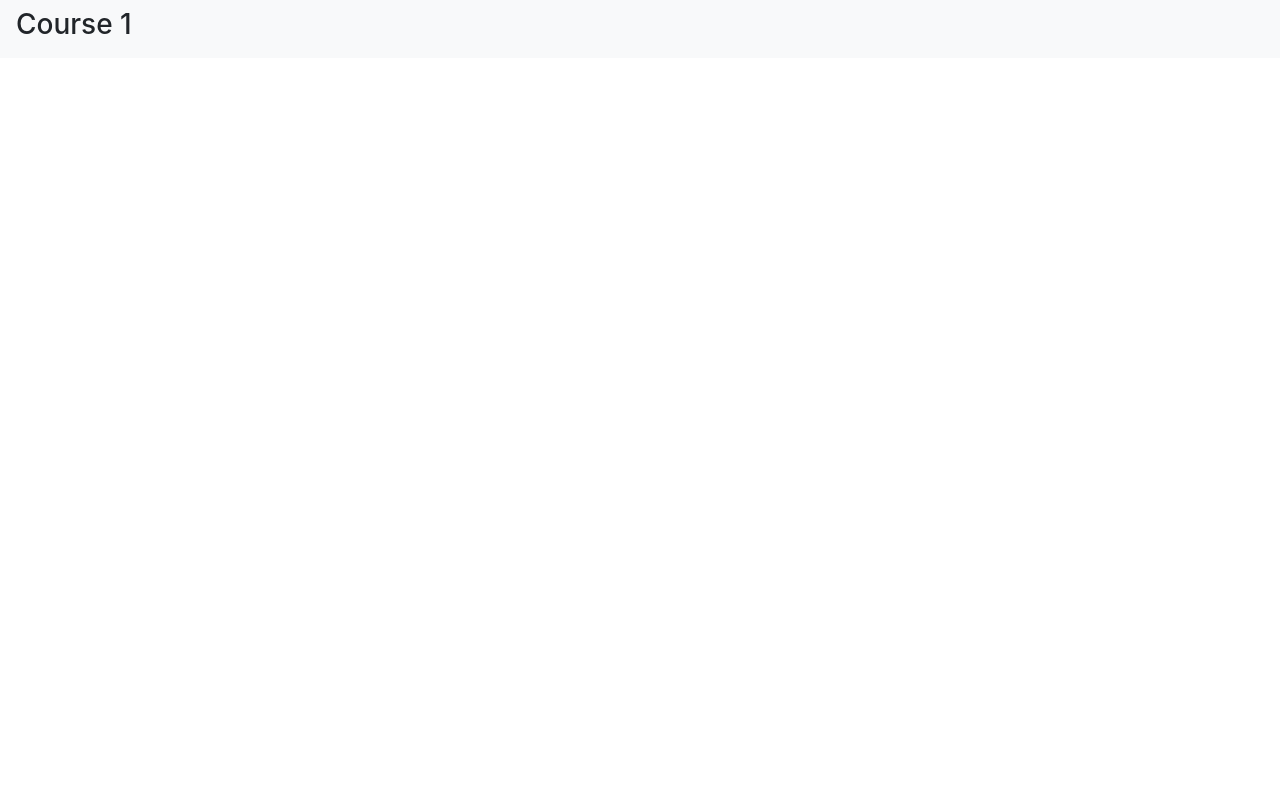
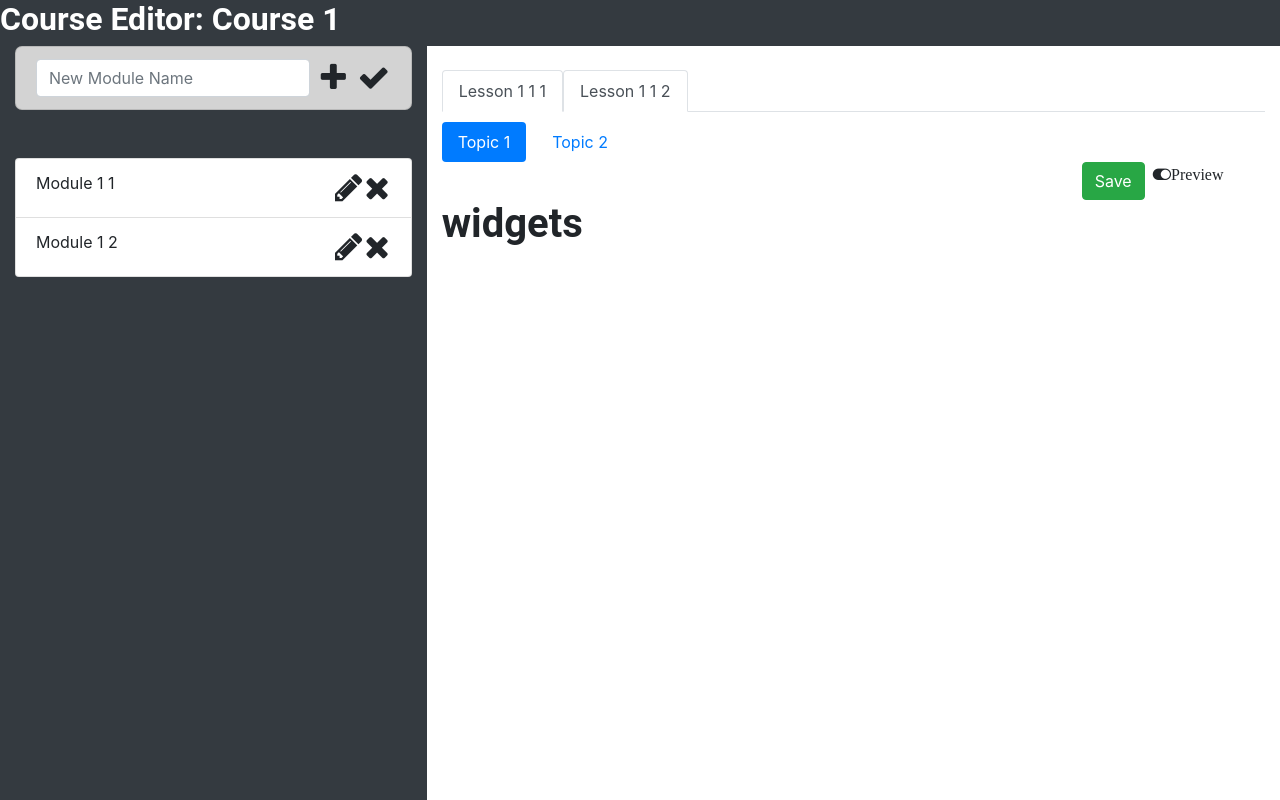
Before and after one commit to Saptaparna10/cs5610-spring2019-assignment3-react-client, a React (Create React App) app: page /course/123 in a window 1280 px wide. Shown: the top 800 px of the page. Built offline with nearby package versions, Linux system fonts and the light colour scheme.

Commit message:
course editor changes

```diff
--- /dev/null
+++ b/src/components/LessonTabs.js
@@ -0,0 +1,16 @@
+import React from 'react'
+
+const LessonTabs = ({lessons}) =>
+    <ul className="nav nav-tabs">
+        {
+            lessons.map(lesson =>
+                    <li key={lesson.id} className="nav-item">
+                        <a className="nav-link active"
+                           href="#">{lesson.title}
+                        </a>
+
+                    </li>
+            )
+        }
+    </ul>
+export default LessonTabs
--- /dev/null
+++ b/src/components/ModuleListItem.js
@@ -0,0 +1,11 @@
+import React from 'react'
+
+const ModuleListItem = ({module, selectModule, deleteModule}) =>
+    <div onClick={() => selectModule(module)} className="list-group-item">
+        {module.title}
+        <i className="btn float-right fa-2x fa fa-times ml-auto p-0" title="delete"
+           onClick={() => deleteModule(module)}></i>
+        <i className="btn float-right fa-2x fa fa-pencil ml-auto p-0" aria-hidden="true"></i>
+    </div>
+
+export default ModuleListItem;
--- /dev/null
+++ b/src/components/TopicPills.js
@@ -0,0 +1,14 @@
+import React from 'react'
+
+export default class TopicPills
+    extends React.Component {
+    render() {
+        return(
+            <ul className="nav nav-pills">
+                <li className="nav-item">
+                    <a className="nav-link active"
+                       href="#">Topic 1</a></li>
+                <li className="nav-item ">
+                    <a className="nav-link"
+                       href="#">Topic 2</a></li></ul>
+        );}}
--- a/src/containers/CourseEditor.js
+++ b/src/containers/CourseEditor.js
@@ -1,95 +1,68 @@
 import React from 'react';
-//import ModuleList from "./ModuleList";
-import CourseService from '../services/CourseService';
+import CourseService from '../services/CourseService'
+import ModuleList from './ModuleList'
+import LessonTabs from '../components/LessonTabs'
+import TopicPills from '../components/TopicPills'
+import WidgetList from "./WidgetList";
 
 export default class CourseEditor
     extends React.Component{
 
     constructor(props){
-        super(props);
-        this.selectCourse = this.selectCourse.bind(this);
-        //this.findCourseById = this.findCourseById.bind(this);
-        this.courseService = CourseService.instance;
-        // this.state = {
-        //     courseId:'',
-        //     course:{
-        //         modules:[{
-        //             title: '',
-        //             lessons: [{
-        //                 title:'',
-        //                 topics:[{
-        //                     title:''
-        //                 }]
-        //             }]
-        //         }]
-        //     }
-        // };
-        this.state = {course: {}, courses: []};
-    }
-
-    selectCourse(courseId){
-        this.setState({courseId: courseId});
-    }
-
-    componentDidMount(){
-        this.selectCourse(this.props.match.params.courseId);
-        this.findCourseById(this.props.match.params.courseId);
-            // .then(course => {
-            //     this.setState({course: course})
-            //     console.log(this.props.course)
-            // });
-        // const course = {
-        //     "id": "123",
-        //     "title": "Course 1",
-        //     "modules": [
-        //         {
-        //             "id": "123",
-        //             "title": "Module 1 1",
-        //             "lessons": [
-        //                 {
-        //                     "id": "123",
-        //                     "title": "Lesson 1 1 1",
-        //                     "topics": [
-        //                         {"title": "Topic 1 1 1 1"}
-        //                     ]
-        //                 },
-        //                 {
-        //                     "id": "234",
-        //                     "title": "Lesson 1 1 2",
-        //                     "topics": [
-        //                         {"title": "Topic 1 1 2 1"}
-        //                     ]
-        //                 }
-        //             ]
-        //         }]
-        // };
-        // this.setState({course: course});
-    }
-
-    componentWillReceiveProps(newProps){
-        this.selectCourse(newProps.match.params.courseId);
-    }
-
-    render(){
-        return(
-            <div>
-                <nav className="navbar navbar-expand-lg navbar-light bg-light"><h3>{this.state.course.title}</h3>
-                </nav>
-                {/*<ModuleList course={this.props.course} courseId={this.state.courseId}/>*/}
-
-            </div>
-        );
-    }
-
-    findCourseById(courseId){
-        const courses = require('../resources/courses');
-
-        //var parsedJSON = JSON.parse(courses);
-        for (var i=0;i<courses.length;i++) {
-            if(courses[i].id === courseId){
-                this.setState({course: courses[i]})
-            }
+        // super(props);
+        // this.selectCourse = this.selectCourse.bind(this);
+        super(props)
+        this.courseService = new CourseService()
+        const courseId = parseInt(props.match.params.courseId)
+        const course = this.courseService.findCourseById(courseId)
+        this.state = {
+            course: course,
+            module: course.modules[0]
         }
     }
 
+
+    selectModule = module =>
+        this.setState({
+            module: module
+        })
+
+    render(){
+        return (
+            <div className="container-fluid">
+                <div className="row bg-dark">
+                    <div>
+                        <h2>Course Editor: {this.state.course.title}</h2>
+                    </div>
+                </div>
+                <div className="row">
+                    <div className="col-md-4 bg-dark longcol">
+                            <ModuleList
+                                selectModule={this.selectModule}
+                                modules={this.state.course.modules}/>
+
+                    </div>
+                        <div className="col-8">
+                            <div>&nbsp;</div>
+                            <LessonTabs
+                                    lessons={this.state.module.lessons}/>
+                            <TopicPills/>
+                            <div className="row">
+                                <div className="col-sm-9"></div>
+                                <div className="col-sm-1">
+                                    <button className="btn btn-success">Save</button>
+                                </div>
+                                <div className="col-sm-2">
+                                    <i className="fa fa-toggle-on" aria-hidden="true">Preview</i>
+                                </div>
+
+                            </div>
+                            <WidgetList/>
+                        </div>
+
+                </div>
+
+            </div>
+        )
+    }
 }
--- /dev/null
+++ b/src/containers/ModuleList.js
@@ -0,0 +1,106 @@
+import React from 'react'
+import ModuleListItem from '../components/ModuleListItem'
+
+class ModuleList extends React.Component {
+    constructor(props) {
+        super(props)
+
+
+        this.state = {
+            module: {
+                "id": "",
+                "title": "",
+                "lessons": []
+
+            },
+            modules: this.props.modules
+        };
+
+        this.titleChanged = this.titleChanged.bind(this);
+        this.deleteModule = this.deleteModule.bind(this);
+    }
+
+    createModule = () => {
+        this.setState(
+            {
+                modules: [
+                    ...this.state.modules,
+                    this.state.module
+                ]
+            }
+        )
+    }
+
+    deleteModule = dm =>{
+        // this.state.modules = this.state.modules.filter(
+        //     module => module.id !== dm.id
+        // )
+        var removeIndex = this.state.modules.map(function(item) { return item.title; }).indexOf(dm.title);
+
+        this.state.modules.splice(removeIndex, 1);
+    }
+
+    // updateModule = um =>{
+    //
+    // }
+    //
+    // select = pm =>{
+    //     this.state.module = pm
+    // }
+    //
+
+    titleChanged = (event) => {
+        this.setState(
+            {
+                module: {
+                    id: '',
+                    title: event.target.value,
+                    lessons: []
+                }
+
+            });
+    }
+    render() {
+        return(
+
+        <div>
+
+                <div className="list-group " id="myList" role="tablist">
+                    <span className="list-group-item list-group-item-action mb-5" style={{borderRadius:7,background:'lightgrey'}}
+                          role="tab">
+                        <form className="form-inline">
+                    <input className="form-control" placeholder="New Module Name"
+                           onChange={this.titleChanged}/>
+                    <i className="btn float-right fa-2x fa fa-plus ml-auto p-0" title="Add"
+                        onClick={this.createModule}></i>
+                    <i className="btn float-right fa-2x fa fa-check ml-auto p-0" aria-hidden="true"
+                       onClick={this.updateModule}>
+                            </i>
+                </form>
+                    </span>
+
+                </div>
+                <div className="list-group ">
+                {
+                    this.state.modules.map(
+                        (module) => {
+                            return (
+                                <ModuleListItem
+                                    selectModule={this.props.selectModule}
+                                    deleteModule={this.deleteModule}
+                                    key={module.id}
+                                    module={module}/>
+                            )
+                        }
+                    )
+                }
+                </div>
+                <div>
+                    &nbsp;
+                </div>
+
+        </div>
+        )
+    }
+}
+export default ModuleList;
--- /dev/null
+++ b/src/containers/WidgetList.js
@@ -0,0 +1,8 @@
+import React from 'react'
+
+export default class WidgetList extends React.Component{
+    render() {
+        return(
+            <h1>widgets</h1>
+    );}
+}
--- a/src/index.css
+++ b/src/index.css
@@ -12,3 +12,46 @@ code {
   font-family: source-code-pro, Menlo, Monaco, Consolas, "Courier New",
     monospace;
 }
+
+
+.top-buffer { margin-top:90px; }
+
+.nav-pills li {
+  margin-top: 10px;
+  margin-right: 10px;
+}
+/*body {*/
+  /*font-family: "Comic Sans MS", "Comic Sans", cursive;*/
+  /*font-weight: 500;*/
+  /*background-color: white;*/
+  /*text-rendering: optimizeLegibility;*/
+/*}*/
+
+h1 {
+  font-family: 'Roboto', sans-serif;
+  font-weight: 700;
+  text-rendering: optimizeLegibility;
+}
+
+h2 {
+  font-family: 'Roboto', sans-serif;
+  font-weight: 700;
+  text-rendering: optimizeLegibility;
+  color: white;
+}
+
+.wbdv-lessons {
+  background-color: black;
+}
+
+.header {
+  background-color: dimgrey;
+}
+
+.longcol {
+  height: 1000px;
+}
+
+.modulerow {
+  background-color: lightgray;
+}
--- a/src/index.js
+++ b/src/index.js
@@ -3,6 +3,7 @@ import ReactDOM from 'react-dom';
 import '../node_modules/bootstrap/dist/css/bootstrap.css';
 import CourseManagerApp from './containers/CourseManagerApp';
 import '../node_modules/font-awesome/css/font-awesome.css';
+import css from './index.css';
 
 
 ReactDOM.render(
--- a/src/services/CourseService.js
+++ b/src/services/CourseService.js
@@ -13,12 +13,16 @@ class CourseService {
         this.courses.push(course)
         return this.courses
     }
+
     findCourseById = courseId =>
-        this.courses = this.courses.find(
-            course => course.id === courseId
+        this.course = this.courses.find(
+            course => course.id == courseId
         )
+
+
     findAllCourses = () =>
         this.courses;
+
     deleteCourse = deleteCourse =>
         this.courses = this.courses.filter(
             course => course.id !== deleteCourse.id
--- /dev/null
+++ b/src/styles/course-editor.style.client.css
@@ -0,0 +1,46 @@
+
+.top-buffer { margin-top:90px; }
+
+.nav-pills li {
+    margin-top: 10px;
+    margin-right: 10px;
+}
+body {
+    font-family: "Comic Sans MS", "Comic Sans", cursive;
+    font-weight: 500;
+    background-color: white;
+    text-rendering: optimizeLegibility;
+}
+
+h1 {
+    font-family: 'Roboto', sans-serif;
+    font-weight: 700;
+    text-rendering: optimizeLegibility;
+}
+
+h2 {
+    font-family: 'Roboto', sans-serif;
+    font-weight: 700;
+    text-rendering: optimizeLegibility;
+    color: white;
+}
+
+
+.wrap {
+    padding-top: 30px;
+    padding-bottom: 30px;
+    padding-left: 50px;
+    padding-right: 50px;
+    background-color: #ffd478;
+    -webkit-box-shadow: 0px 0px 12px 4px rgba(0,0,0,0.3);
+    -moz-box-shadow: 0px 0px 12px 4px rgba(0,0,0,0.3);
+    box-shadow: 0px 0px 12px 4px rgba(0,0,0,0.3);
+}
+
+.wbdv-lessons {
+    background-color: black;
+}
+
+.header {
+    background-color: dimgrey;
+}
```
